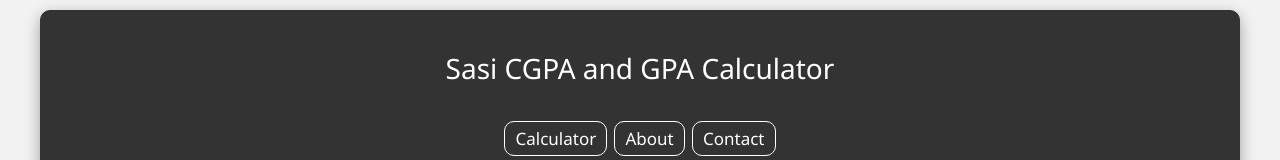
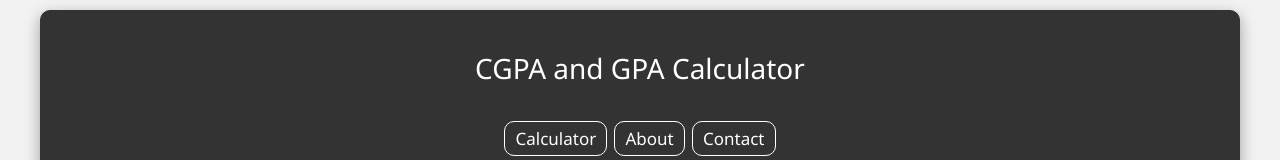
Before and after one commit to SASIKUMAR-K/CGPA-Calci-EEE-SIST, a plain HTML site: page index.html in a window 1280 px wide. Shown: the top 160 px of the page. Drawn offline with Linux system fonts and the light colour scheme.

Commit message:
Update index.html

```diff
--- a/index.html
+++ b/index.html
@@ -4,7 +4,7 @@
 		<meta charset="UTF-8" />
 		<meta http-equiv="X-UA-Compatible" content="IE=edge" />
 		<meta name="viewport" content="width=device-width, initial-scale=1.0" />
-		<title>Sasi GPA Calculator</title>
+		<title>CGPA and GPA Calculator</title>
 		<link rel="shortcut icon" href="calculatorIcon.ico" type="image/x-icon" />
 		<link rel="stylesheet" href="style.css" />
 		<link
@@ -17,7 +17,7 @@
 	</head>
 	<body>
 		<div class="header">
-			<p>Sasi CGPA and GPA Calculator</p>
+			<p>CGPA and GPA Calculator</p>
 			<a href="#formContainer" class="navlinks calculatorlink">Calculator</a>
 			<a href="#aboutMe" class="navlinks aboutlink">About</a>
 			<a href="#contact" class="navlinks contactlink">Contact</a>
```
